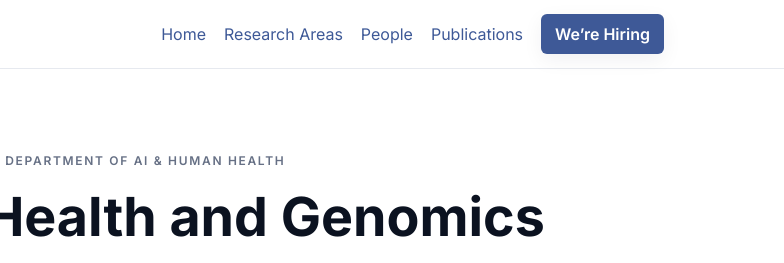
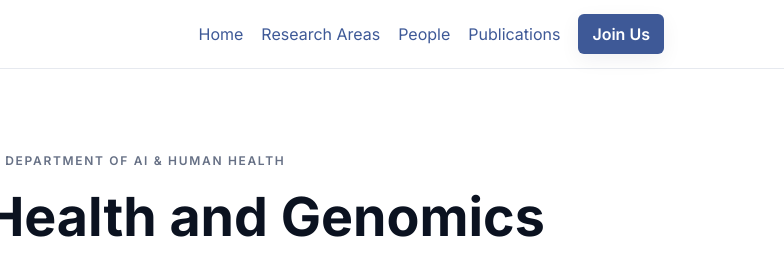
Before and after one commit to jasonjliu/jasonjliu.github.io, a plain HTML site: page index.html in a window 1280 px wide. Shown: the top 263 px of the page, 496-1280 px from the left. Drawn offline with Linux system fonts and the light colour scheme.

Commit message:
Update index.html

```diff
--- a/index.html
+++ b/index.html
@@ -166,7 +166,7 @@
         <a href="#research-areas">Research Areas</a>
         <a href="#people">People</a>
         <a href="#publications">Publications</a>
-        <a href="#openings" class="btn">We’re Hiring</a>
+        <a href="#openings" class="btn">Join Us</a>
       </div>
     </div>
   </nav>
```
